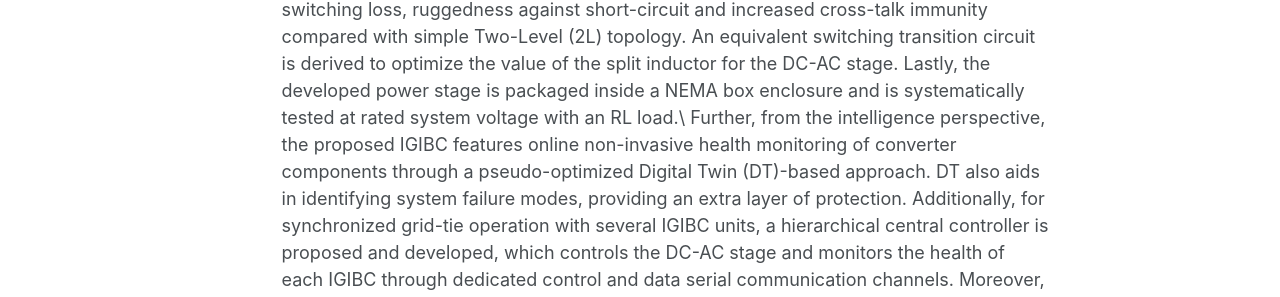
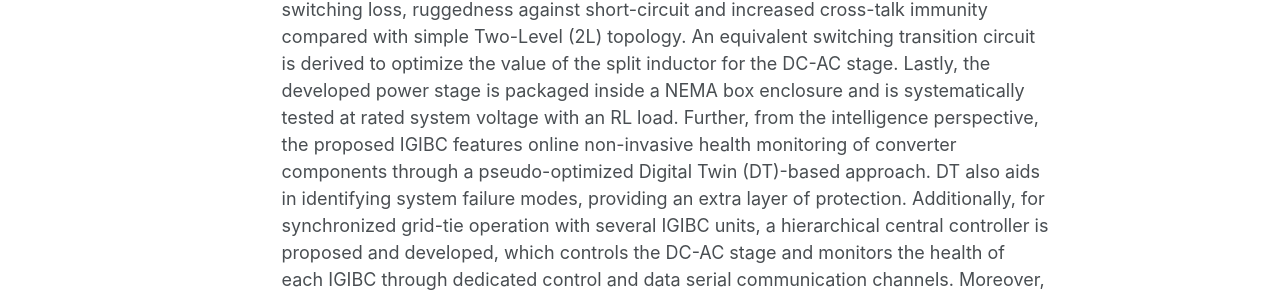
Before and after one commit to AbdulBasitMirza/abdulbasitmirza.github.io, a Jekyll site: the page built from _publications/PhD_thesis.md, in a window 1280 px wide and 1400 px high. Shown: the part 1046-1343 px from the top of the window. Built offline with Jekyll 4.4.1, drawn with Linux system fonts in a browser that asks for light colours; some web fonts are replaced; some of the changed text lies outside the part shown.

Commit message:
Update PhD_thesis.md

```diff
--- a/_publications/PhD_thesis.md
+++ b/_publications/PhD_thesis.md
@@ -12,13 +12,13 @@ authors: '<strong>Abdul Basit Mirza</strong>'
 [//]: # (thumbnail: 'LifelongCompositionalLearning.jpg')
 abstract: 'Grid-integration of renewables and energy storage through power electronic grid-interface converters is essential for achieving a more sustainable smart grid. This mission involves developing compact and efficient converters with standardized hardware interface and communication architecture to address redundancy and compatibility concerns. At converter level, advent of Wide Band Gap (WBG) devices such as Silicon Carbide (SiC) have allowed high power density and efficiency targets, owing to their fast switching capability. However, fast switching capability of SiC requires tight integration of power devices, constraining the electrical and mechanical design.
 Besides this, at system level, increased penetration of power electronic converters raise concerns on system interoperability and reliability. These concerns stem from the variation in communication protocols and interconnections, which are influenced by both the manufacturer and the geographic region. This diversity presents challenges to the smooth scalability of systems and, at the same time, leads to higher expenses related to installation and maintenance. Furthermore, the degradation of essential converter components, such as passive elements and power devices, caused by switching action due to Pulse Width Modulation (PWM) profoundly affects the converter&#39;s operational lifespan and reliability.
-In line to address the above-mentioned challenges, this work proposes a two-stage SiC-based 75 kVA Intelligent Grid-Interface Bidirectional Converter (IGIBC), comprising DC-DC and DC-AC power stages with standardized interconnects. From the converter design perspective, the proposed IGIBC is built using discrete SiC devices in the TO-247 package. The power stage is electro-mechanically-thermally co-designed and packaged on a modular 3D structure platform, where all three sides of the customized heat sink are utilized to achieve high power density (5.5 kW/L), including passive components. For optimum switching performance, an optimized PCB layout is developed with minimum board parasitic capacitance. Similarly, the split-direct winding technique is employed for magnetics to achieve minimum winding capacitance and associated current ringing. Further, for the DC-AC stage, Two-Level Split-Phase (2L-SP) topology is employed, owing to its lower switching loss, ruggedness against short-circuit and increased cross-talk immunity compared with simple Two-Level (2L) topology. An equivalent switching transition circuit is derived to optimize the value of the split inductor for the DC-AC stage. Lastly, the developed power stage is packaged inside a NEMA box enclosure and is systematically tested at rated system voltage with an RL load.\
+In line to address the above-mentioned challenges, this work proposes a two-stage SiC-based 75 kVA Intelligent Grid-Interface Bidirectional Converter (IGIBC), comprising DC-DC and DC-AC power stages with standardized interconnects. From the converter design perspective, the proposed IGIBC is built using discrete SiC devices in the TO-247 package. The power stage is electro-mechanically-thermally co-designed and packaged on a modular 3D structure platform, where all three sides of the customized heat sink are utilized to achieve high power density (5.5 kW/L), including passive components. For optimum switching performance, an optimized PCB layout is developed with minimum board parasitic capacitance. Similarly, the split-direct winding technique is employed for magnetics to achieve minimum winding capacitance and associated current ringing. Further, for the DC-AC stage, Two-Level Split-Phase (2L-SP) topology is employed, owing to its lower switching loss, ruggedness against short-circuit and increased cross-talk immunity compared with simple Two-Level (2L) topology. An equivalent switching transition circuit is derived to optimize the value of the split inductor for the DC-AC stage. Lastly, the developed power stage is packaged inside a NEMA box enclosure and is systematically tested at rated system voltage with an RL load.
 Further, from the intelligence perspective, the proposed IGIBC features online non-invasive health monitoring of converter components through a pseudo-optimized Digital Twin (DT)-based approach. DT also aids in identifying system failure modes, providing an extra layer of protection. Additionally, for synchronized grid-tie operation with several IGIBC units, a hierarchical central controller is proposed and developed, which controls the DC-AC stage and monitors the health of each IGIBC through dedicated control and data serial communication channels.
-Moreover, the work also explores into design of integrated magnetic structures for interleaved boost converter and side effect mitigation in 2L SiC-based power electronic converters. Interleaving in a boost converter is beneficial for lowering input and output current ripples through ripple cancellation due to phase-shift between channel currents. However, interleaving does not affect the channel current ripple. The channel current comprises circulating Differential Mode (DM) current and Common Mode (CM) boost current, whose ripples constitute the total channel current ripple. Inverse coupling between channel inductors effectively lowers channel current ripple while maintaining the same input and output current ripples. However, with a single inverse coupled inductor, its leakage inductance, which serves as a boost inductor, depends on the winding arrangement and is challenging to balance in both channels. To overcome this, an Integrated Magnetic Structure (IMS), based on a gapped EE-core, is proposed that combines both CM and DM inductances in a single core. The CM and DM inductances are independent and depend on separate winding turns.\
+Moreover, the work also explores into design of integrated magnetic structures for interleaved boost converter and side effect mitigation in 2L SiC-based power electronic converters. Interleaving in a boost converter is beneficial for lowering input and output current ripples through ripple cancellation due to phase-shift between channel currents. However, interleaving does not affect the channel current ripple. The channel current comprises circulating Differential Mode (DM) current and Common Mode (CM) boost current, whose ripples constitute the total channel current ripple. Inverse coupling between channel inductors effectively lowers channel current ripple while maintaining the same input and output current ripples. However, with a single inverse coupled inductor, its leakage inductance, which serves as a boost inductor, depends on the winding arrangement and is challenging to balance in both channels. To overcome this, an Integrated Magnetic Structure (IMS), based on a gapped EE-core, is proposed that combines both CM and DM inductances in a single core. The CM and DM inductances are independent and depend on separate winding turns.
 In addition, the fast switching (dv/dt and di/dt) capability of SiC devices exacerbates the underlying side effects, such as Electromagnetic Interference (EMI) emissions, Reflected Wave Phenomenon (RWP), and Partial Discharge (PD). These side effects are more pronounced and are a concern in motors fed with cable-connected 2L SiC-based drives, leading to the premature failure of the motor and degradation of the converter. Side-effect mitigation approaches involve adding filters or employing a converter topology with a lower output slew-rate (dv/dt).
 In this context, the dissertation explores the lower output voltage dv/dt benefit of the 2L-SP topology in suppressing the side effects. Firstly, the DC-side conducted CM EMI emissions of the 2L-SP are investigated and compared with the 2L topology. CM noise propagation path modeling of 2L-SP is performed in the frequency domain, followed by validation on an 18 kVA SiC-based hardware prototype. The results show that increasing split inductance significantly lowers the CM magnitude with a maximum reduction of 17.85 dB. The reduction is attributed to the lower dv/dt of the CMV sources.
 Further, CM EMI study is followed by an investigation of RWP in the 2L-SP inverter-fed motor drive and its comparison with the traditional 2L topology with output reactor. Analytical models are derived with closed-form expressions for slew-rate and RWP transients. Subsequently, Double Pulse Tests (DPT) are performed for different cable lengths for both 2L-SP and 2L drive configurations to validate the models. According to the experimental results, split inductors in the 2L-SP lower the output dv/dt and act as auxiliary/output reactor, resulting in a maximum reduction of 60 % and 74 % in load-side overvoltage and drive-side overcurrent for the 8 m cable. Moreover, split inductors decouple load, anti-parallel diode, and complementary device parasitics from the switching device, achieving a 17 % lower switching loss than 2L-LF.
-Finally, the dissertation delves into the investigation of the impact of PCB parasitic capacitance of the turn-OFF transient in discrete TO-247 packaged-based chopper and half-bridge configurations using the 2L-SP phase leg. These configurations are a fundamental building block for various power electronics converter topologies, including two-level and multi-level AC-DC or DC-AC converters and DC-DC converters such as buck, boost, buck-boost, resonant converters, and Dual Active Bridge (DAB). However, fast switching of SiC implies high dv/dt and di/dt, imposing a constraint on the PCB power loop inductance in minimizing voltage overshoot during the turn-OFF transient.\
+Finally, the dissertation delves into the investigation of the impact of PCB parasitic capacitance of the turn-OFF transient in discrete TO-247 packaged-based chopper and half-bridge configurations using the 2L-SP phase leg. These configurations are a fundamental building block for various power electronics converter topologies, including two-level and multi-level AC-DC or DC-AC converters and DC-DC converters such as buck, boost, buck-boost, resonant converters, and Dual Active Bridge (DAB). However, fast switching of SiC implies high dv/dt and di/dt, imposing a constraint on the PCB power loop inductance in minimizing voltage overshoot during the turn-OFF transient.
 Although the widely adopted vertical power loop design effectively reduces the loop inductance, it increases the PCB parasitic capacitance. Due to the considerable lead inductance of the TO-247 package, this PCB capacitance is paralleled to the device&#39;s output capacitance through the package lead inductance, altering the switching transient. At first, small-signal models incorporating PCB capacitance are derived. Subsequently, these models are validated in the frequency domain, and the switching transients are compared through DPT on two PCB prototypes with the same layout but different stack-ups, yielding different PCB capacitances. Finally, the proposed small-signal models are analyzed to establish criteria, in terms of TO-247 lead and PCB loop inductance, for minimizing the impact of PCB capacitance on switching transients.'
 bibtex: '@phdthesis{Mirza2024,
 <br> author = {Mirza, Abdul Basit},
```
